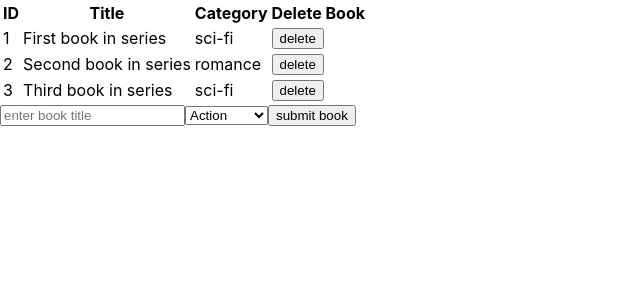
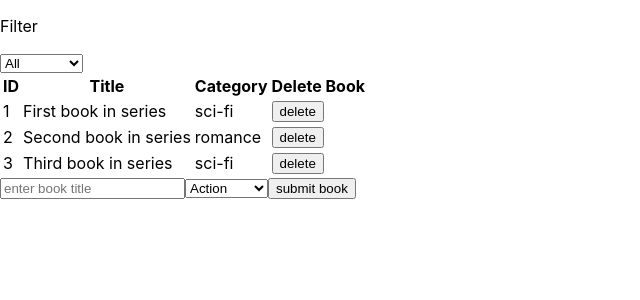
Before and after one commit to Oghenebrume50/react-bookstore, a React (Create React App) app: page / in a window 1280 px wide. Shown: the top 300 px of the page, without its empty margins (0-640 px from the left). Built offline with nearby package versions, Linux system fonts and the light colour scheme.

Commit message:
filter field now shows up

```diff
--- /dev/null
+++ b/src/components/CategoryFilter.js
@@ -0,0 +1,22 @@
+import React from 'react';
+import categories from '../utils/categories';
+
+const CategoryFilter = () => {
+  const FilterCategories = ['All', ...categories];
+  return(
+    <div>
+      <p>Filter</p>
+      <div>
+        <select
+        name='category'
+        >
+          {FilterCategories.map((category, idx) =>
+            <option key={idx}>{category}</option>
+          )}
+        </select>
+      </div>
+    </div>
+  );
+}
+
+export default CategoryFilter;
--- a/src/containers/BooksForm.js
+++ b/src/containers/BooksForm.js
@@ -4,6 +4,7 @@ import shortid from 'shortid';
 import { connect } from 'react-redux';
 
 import { createBook } from '../actions';
+import categories from '../utils/categories';
 
 class BooksForm extends React.Component {
   constructor(props){
@@ -42,7 +43,6 @@ class BooksForm extends React.Component {
   }
 
   render() {
-    const categories = ['Action', 'Biography', 'History', 'Horror', 'Kids', 'Learning', 'Sci-Fi'];
     return(
       <div>
         <form onSubmit={this.handleSubmit}>
--- a/src/containers/BooksList.js
+++ b/src/containers/BooksList.js
@@ -3,6 +3,7 @@ import { connect } from 'react-redux';
 
 import { removeBook } from '../actions/index';
 import Book from '../components/Book';
+import CategoryFilter from '../components/CategoryFilter';
 
 class BooksList extends React.Component {
 
@@ -13,6 +14,8 @@ class BooksList extends React.Component {
     );
 
     return(
+      <div>
+        <CategoryFilter />
         <table>
           <thead>
             <tr>
@@ -26,6 +29,7 @@ class BooksList extends React.Component {
             {Books}
           </tbody>
         </table>
+      </div>
     )
   }
 }
--- /dev/null
+++ b/src/utils/categories.js
@@ -0,0 +1 @@
+export default ['Action', 'Biography', 'History', 'Horror', 'Kids', 'Learning', 'Sci-Fi'];
```
Lines whose indentation alone changed are shown as unchanged.
